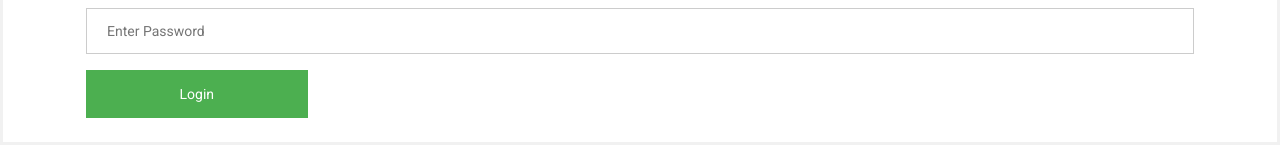
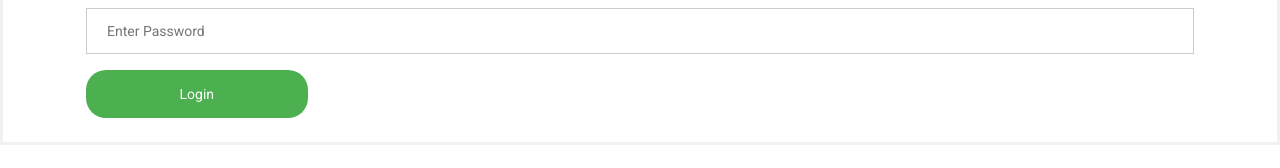
Before and after one commit to allencarvallo/MedicalAppointmentApp, an Angular app: page /patient-login in a window 1280 px wide. Shown: the part 310-478 px from the top of the page. Built offline with nearby package versions, Linux system fonts and the light colour scheme; a web font is replaced by a local one.

Commit message:
changed styling

```diff
--- a/src/app/components/appointments/appointments.component.css
+++ b/src/app/components/appointments/appointments.component.css
@@ -1,5 +1,5 @@
 .trows {
-    background-color: lightgoldenrodyellow;
+    background-color: goldenrod;
 }
 
 .table {
@@ -8,3 +8,12 @@
     border-radius: 20px;
     margin-top: 5px;
 }
+
+button {
+    border-radius: 20px;
+    margin-left: 2px;
+}
+
+button:hover {
+    background-color: gold;
+}
--- a/src/app/components/appointments/appointments.component.html
+++ b/src/app/components/appointments/appointments.component.html
@@ -1,4 +1,4 @@
-<p><span>Appointments</span><button (click)="addAppointment()">Add</button></p>
+<p><span>Appointments </span><button (click)="addAppointment()">Add</button></p>
 
 
 <table class="table">
--- a/src/app/components/patient-login/patient-login.component.css
+++ b/src/app/components/patient-login/patient-login.component.css
@@ -22,6 +22,7 @@ form {
     border: none;
     cursor: pointer;
     width: 20%;
+    border-radius: 20px;
   }
 
   /* Add a hover effect for buttons */
--- a/src/app/components/patient-signup/patient-signup.component.css
+++ b/src/app/components/patient-signup/patient-signup.component.css
@@ -30,6 +30,7 @@ button {
   cursor: pointer;
   width: 100%;
   opacity: 0.9;
+  border-radius: 20px;
 }
 
 button:hover {
```
